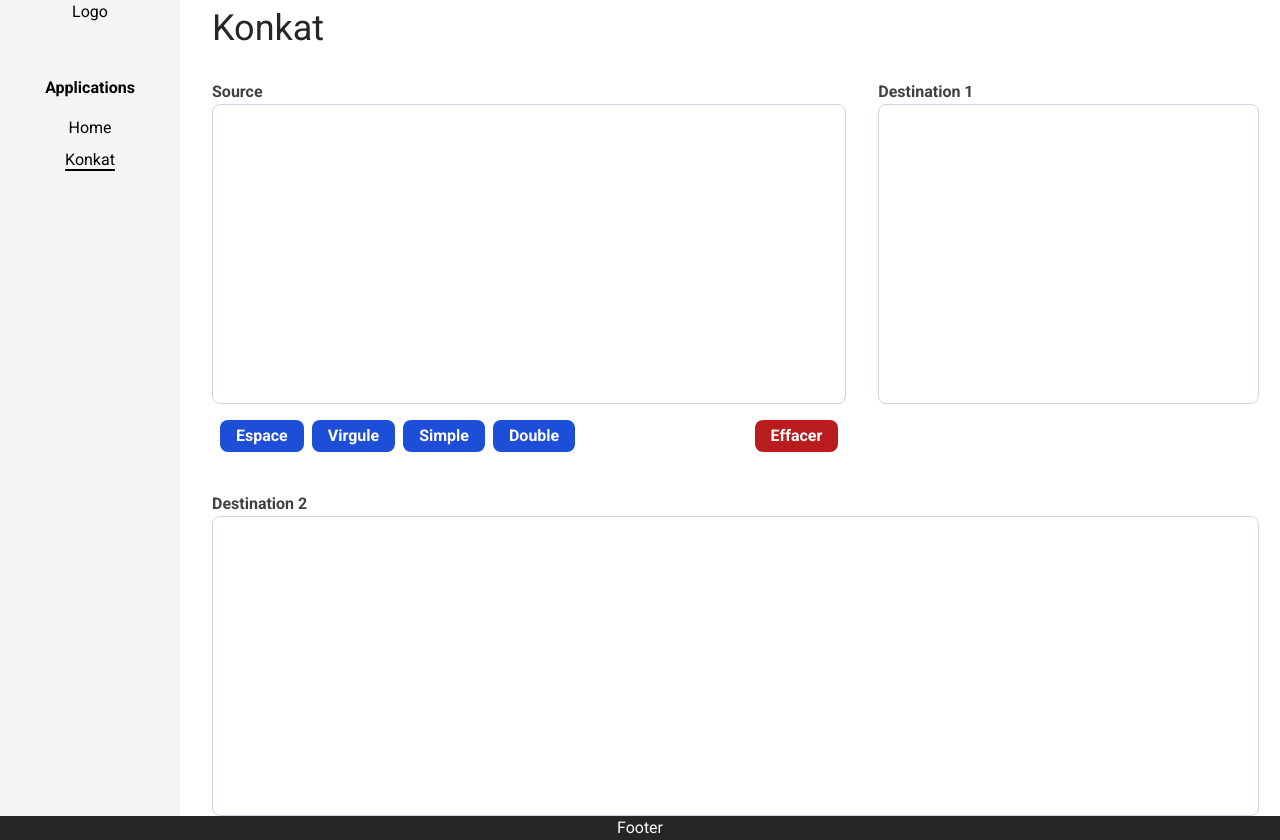
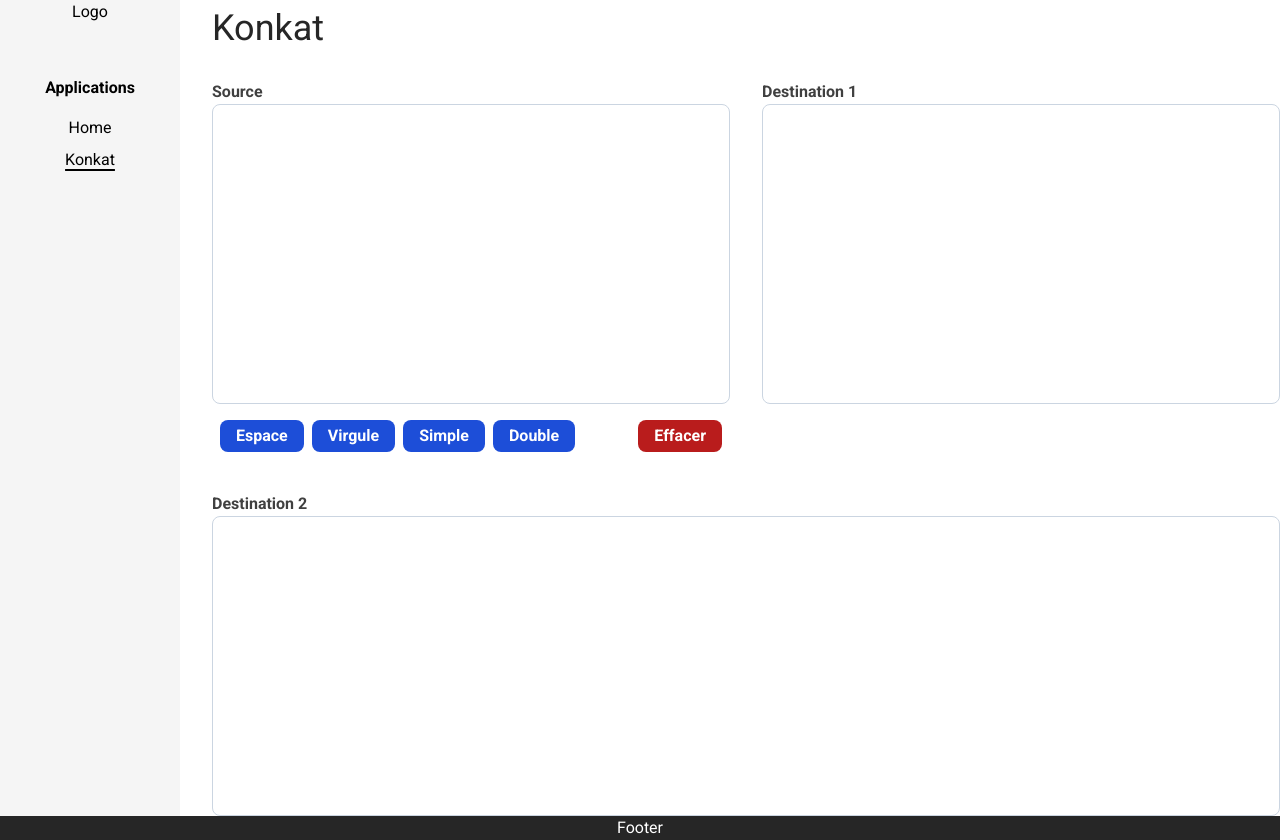
Before and after one commit to giltest99/Angular-01, an Angular app: page /konkat in a window 1280 px wide. Built offline with nearby package versions, Linux system fonts and the light colour scheme; a web font is replaced by a local one.

Commit message:
Fix textareas width issue.

```diff
--- a/src/app/konkat/konkat.component.html
+++ b/src/app/konkat/konkat.component.html
@@ -1,7 +1,8 @@
 <app-title [text]="'Konkat'"></app-title>
-<section class="flex flex-col gap-4 w-[98%]">
+<section class="flex flex-col gap-4">
   <div class="flex flex-row gap-8">
-    <div class="flex flex-col grow">
+
+    <div class="flex flex-col grow w-1/2">
       <app-label [labelFor]="'source'" [labelText]="'Source'"></app-label>
       <textarea
         class="border border-slate-300 p-2 min-h-[300px] rounded-lg resize-none"
@@ -30,13 +31,14 @@
       </div>
     </div>
 
-    <div class="flex flex-col grow">
+    <div class="flex flex-col grow w-1/2">
       <app-label [labelFor]="'dest1'" [labelText]="'Destination 1'"></app-label>
       <textarea
         class="border border-slate-300 p-2 min-h-[300px] rounded-lg resize-none"
         name="dest1"
       ></textarea>
     </div>
+
   </div>
 
   <div>
@@ -48,4 +50,5 @@
       ></textarea>
     </div>
   </div>
+
 </section>
```
